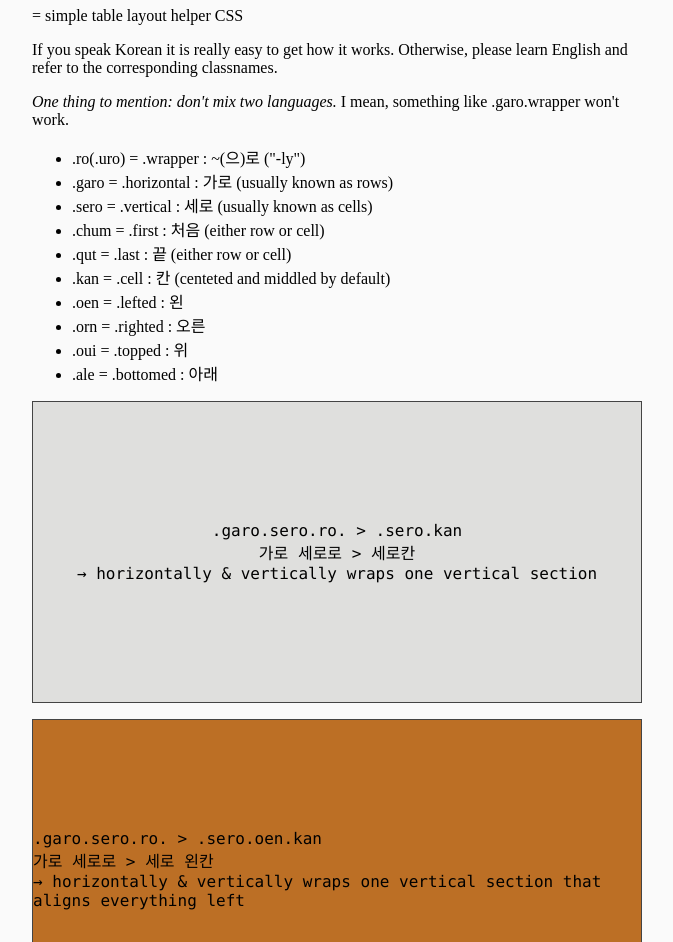
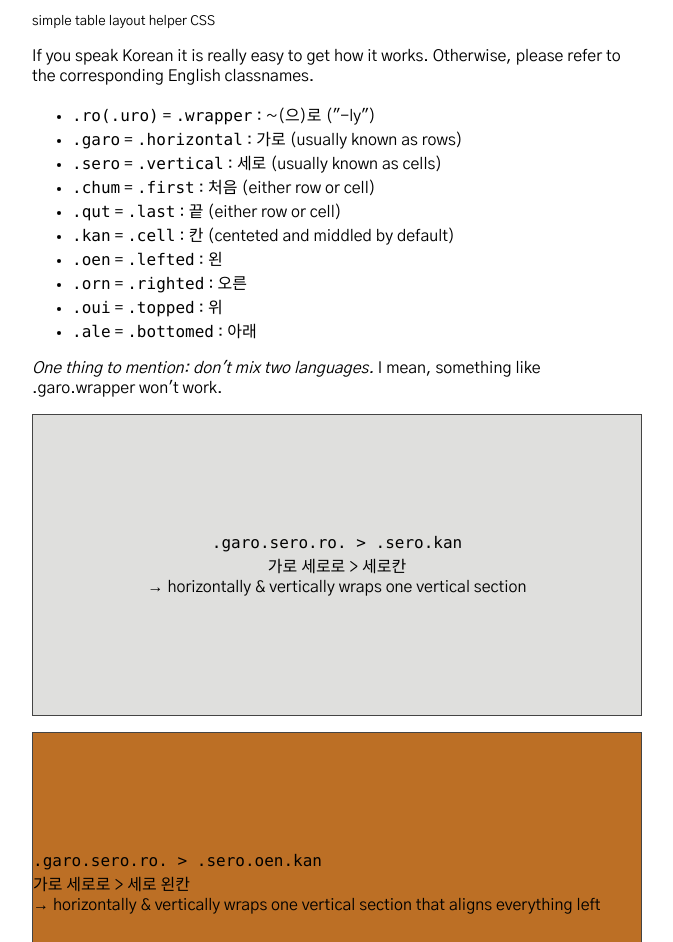
Before and after one commit to yuptogun/garo-sero, a plain HTML site: page docs/index.html in a window 1280 px wide. Shown: the part 73-1015 px from the top of the page, without its empty margins (304-977 px from the left). Drawn offline with Linux system fonts and the light colour scheme.

Commit message:
adding docs

```diff
--- /dev/null
+++ b/docs/garosero.css
@@ -0,0 +1,42 @@
+.ro, .uro, .wrapper {
+	display: table;
+}
+
+.garo, .horizontal {
+	width: 100%;
+	display: table-row;
+}
+.sero, .vertical {
+	display: table-cell;
+	vertical-align: middle;
+}
+.sero.ro, .vertical.wrapper {
+	display: table;
+}
+.qut, .last {
+	height: 100%;
+}
+
+.kan, .cell {
+	display: table-cell;
+	width: 100%;
+}
+.kan, .cell, .kan *, .cell * {
+	text-align: center;
+}
+.qut.kan, .last.cell {
+	height: 100%;
+}
+
+.oen, .oen *, .lefted, .lefted * {
+	text-align: left;
+}
+.orn, .orn *, .righted, .right * {
+	text-align: right;
+}
+.oui, .topped {
+	vertical-align: top;
+}
+.ale, .bottomed {
+	vertical-align: bottom;
+}
--- a/index.html
+++ b/docs/index.html
@@ -2,18 +2,22 @@
 <html>
 <head>
 	<title>.garo.sero</title>
-	<link rel="stylesheet" type="text/css" href="garosero.css">
+	<link href="https://fonts.googleapis.com/css?family=Gothic+A1:400,900" rel="stylesheet">
+	<link rel="stylesheet" type="text/css" href="./garosero.css">
 	<style type="text/css">
 		body {
 			width: 100%;
 			max-width: 640px;
 			margin: 0 auto;
-			background: #fafafa;
+			background: #fff;
+			font-family: 'Gothic A1', sans-serif;
+		}
+		code {
+			font-family: 'Consolas', monospace;
 		}
 		.example {
 			margin: 1em 0;
 			border: 1px solid #444;
-			font-family: 'Consolas', monospace;
 			height: 300px;
 		}
 		.example:nth-of-type(10n+1) {
@@ -55,25 +59,25 @@
 <body>
 	<div id="garosero">
 		<h1>.garo.sero</h1>
-		<p>= simple table layout helper CSS</p>
-		<p>If you speak Korean it is really easy to get how it works. Otherwise, please learn English and refer to the corresponding classnames.</p>
+		<small>simple table layout helper CSS</small>
+		<p>If you speak Korean it is really easy to get how it works. Otherwise, please refer to the corresponding English classnames.</p>
+		<ul>
+			<li><code>.ro(.uro)</code> = <code>.wrapper</code> : ~(으)로 ("-ly")</li>
+			<li><code>.garo</code> = <code>.horizontal</code> : 가로 (usually known as rows)</li>
+			<li><code>.sero</code> = <code>.vertical</code> : 세로 (usually known as cells)</li>
+			<li><code>.chum</code> = <code>.first</code> : 처음 (either row or cell)</li>
+			<li><code>.qut</code> = <code>.last</code> : 끝 (either row or cell)</li>
+			<li><code>.kan</code> = <code>.cell</code> : 칸 (centeted and middled by default)</li>
+			<li><code>.oen</code> = <code>.lefted</code> : 왼</li>
+			<li><code>.orn</code> = <code>.righted</code> : 오른</li>
+			<li><code>.oui</code> = <code>.topped</code> : 위</li>
+			<li><code>.ale</code> = <code>.bottomed</code> : 아래</li>
+		</ul>
 		<p><em>One thing to mention: don't mix two languages.</em> I mean, something like .garo.wrapper won't work.</p>
-		<ul>
-			<li>.ro(.uro) = .wrapper : ~(으)로 ("-ly")</li>
-			<li>.garo = .horizontal : 가로 (usually known as rows)</li>
-			<li>.sero = .vertical : 세로 (usually known as cells)</li>
-			<li>.chum = .first : 처음 (either row or cell)</li>
-			<li>.qut = .last : 끝 (either row or cell)</li>
-			<li>.kan = .cell : 칸 (centeted and middled by default)</li>
-			<li>.oen = .lefted : 왼</li>
-			<li>.orn = .righted : 오른</li>
-			<li>.oui = .topped : 위</li>
-			<li>.ale = .bottomed : 아래</li>
-		</ul>
 		<div id="example1" class="garo sero ro example">
 			<div class="sero kan">
 				<p>
-					.garo.sero.ro. > .sero.kan<br>
+					<code>.garo.sero.ro. > .sero.kan</code><br>
 					가로 세로로 > 세로칸<br>
 					→ horizontally &amp; vertically wraps one vertical section
 				</p>
@@ -82,7 +86,7 @@
 		<div id="example2" class="garo sero ro example">
 			<div class="sero oen kan">
 				<p>
-					.garo.sero.ro. > .sero.oen.kan<br>
+					<code>.garo.sero.ro. > .sero.oen.kan</code><br>
 					가로 세로로 > 세로 왼칸<br>
 					→ horizontally &amp; vertically wraps one vertical section that aligns everything left
 				</p>
@@ -91,7 +95,7 @@
 		<div id="example3" class="garo sero ro example">
 			<div class="sero orn ale kan">
 				<p>
-					.garo.sero.ro. > .sero.orn.ale.kan<br>
+					<code>.garo.sero.ro. > .sero.orn.ale.kan</code><br>
 					가로 세로로 > 세로 오른아래 칸<br>
 					→ horizontally &amp; vertically wraps one vertical section that aligns everything bottom right
 				</p>
@@ -100,14 +104,14 @@
 		<div id="example4" class="garo sero ro example">
 			<div class="garo ro">
 				<p>
-					.garo.sero.ro. > .garo.ro<br>
+					<code>.garo.sero.ro. > .garo.ro</code><br>
 					가로 세로로 > 가로로<br>
 					→ this row uses minimum required height
 				</p>
 			</div>
 			<div class="garo qut uro">
 				<p>
-					.garo.sero.ro. > .garo.qut.uro<br>
+					<code>.garo.sero.ro. > .garo.qut.uro</code><br>
 					가로 세로로 > 가로 끝으로<br>
 					→ this row extends to the horizontal &amp; vertical end of the wrapper<br>
 					(you need to add .kan inside to make it centered)<br>
```
